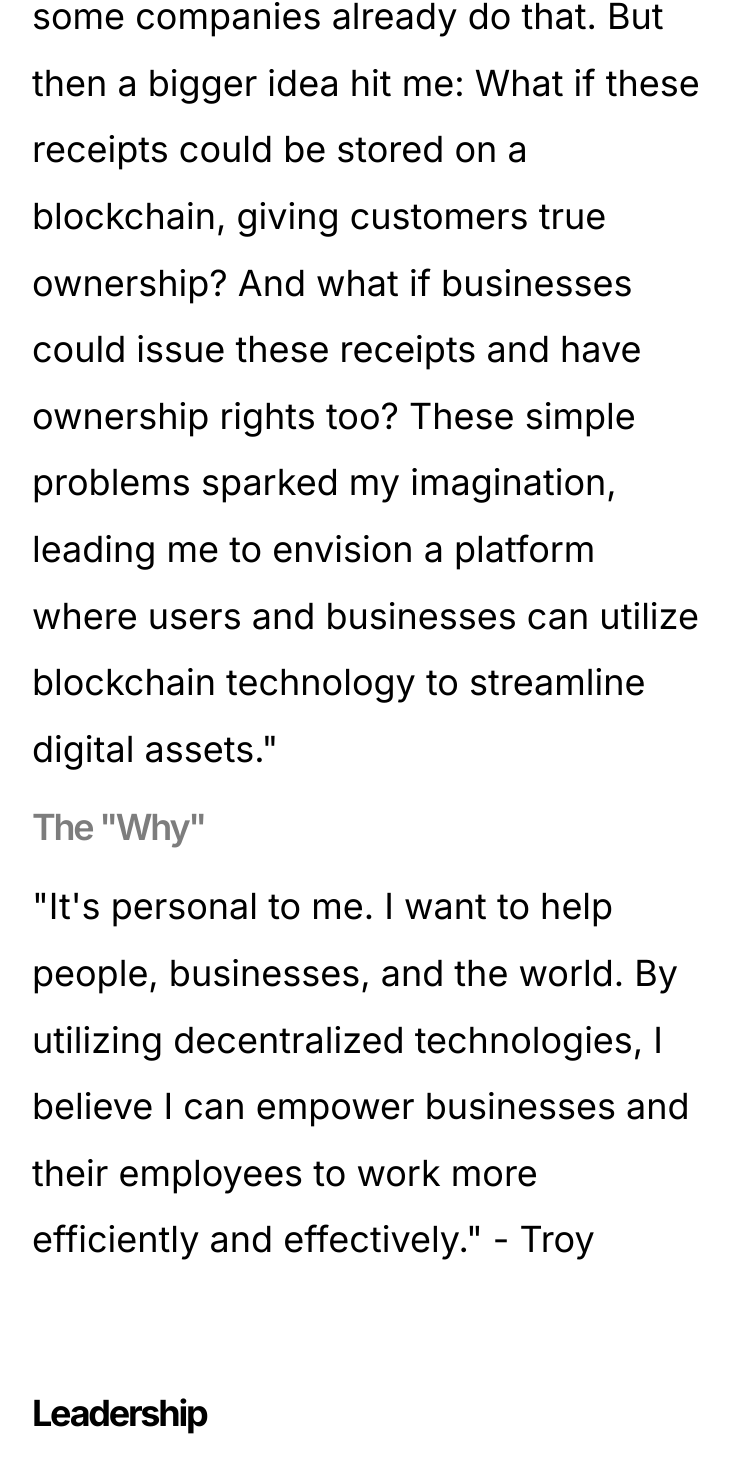
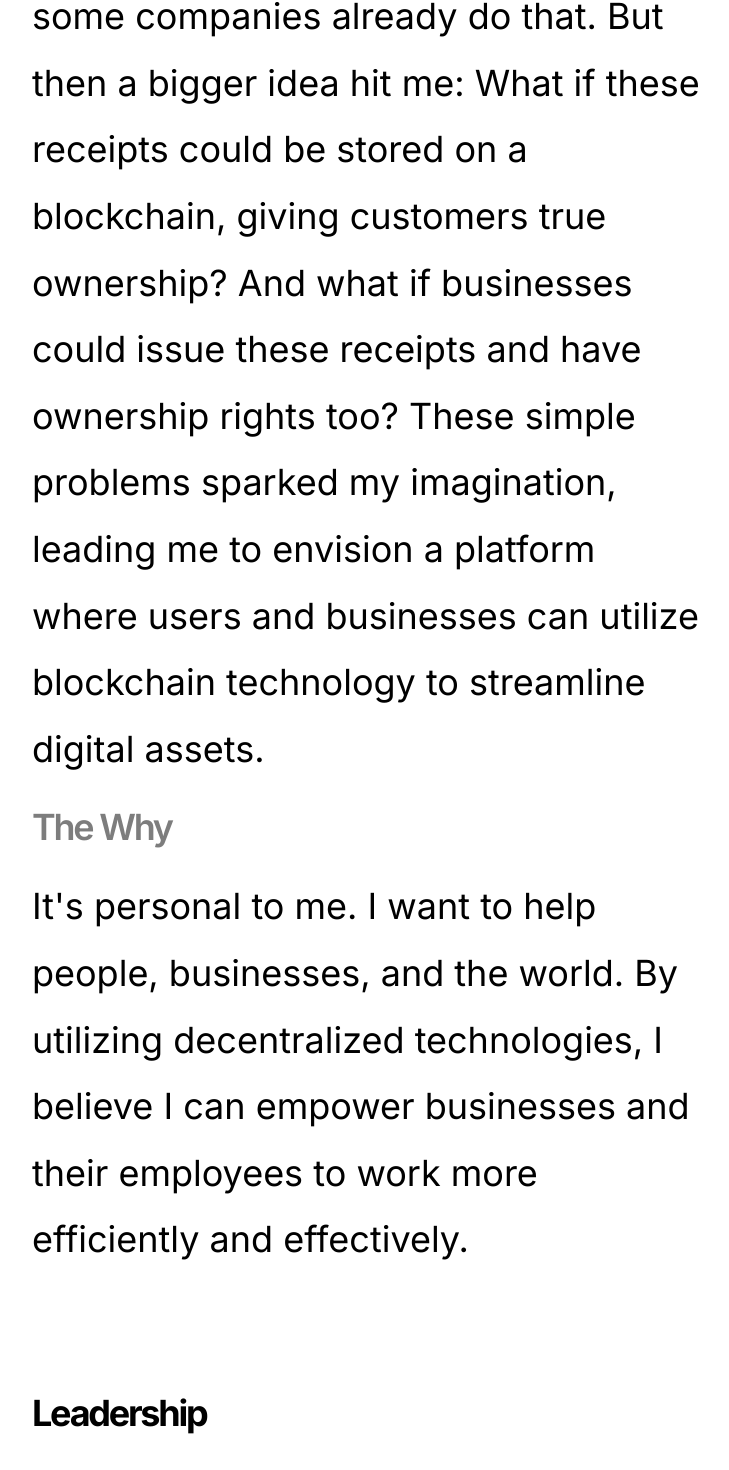
Before and after one commit to troyistroyenzo/Verifi, a Next.js app: page /about in a window 1280 px wide. Shown: the part 896-2366 px from the top of the page, without its empty margins (272-1001 px from the left). Built offline with nearby package versions, Linux system fonts and the light colour scheme.

Commit message:
removed quotations

```diff
--- a/app/about/page.tsx
+++ b/app/about/page.tsx
@@ -69,7 +69,7 @@ import {
               lineHeight={1.85}
               color={'black'}
               fontSize={useBreakpointValue({ base: '3xl', md: '4xl' })}>
-              "While buying a cup of coffee, I had a thought: Why not use QR codes instead of paper receipts? It turns out some companies already do that. But then a bigger idea hit me: What if these receipts could be stored on a blockchain, giving customers true ownership? And what if businesses could issue these receipts and have ownership rights too? These simple problems sparked my imagination, leading me to envision a platform where users and businesses can utilize blockchain technology to streamline digital assets."
+              While buying a cup of coffee, I had a thought: Why not use QR codes instead of paper receipts? It turns out some companies already do that. But then a bigger idea hit me: What if these receipts could be stored on a blockchain, giving customers true ownership? And what if businesses could issue these receipts and have ownership rights too? These simple problems sparked my imagination, leading me to envision a platform where users and businesses can utilize blockchain technology to streamline digital assets.
             </Text>
               <Text
               fontWeight={600}
@@ -77,14 +77,14 @@ import {
               color={'#7d7d7d'}
               letterSpacing={-2.25}
               fontSize={useBreakpointValue({ base: '3xl', md: '4xl' })}>
-              The "Why"
+              The Why
             </Text>
             <Text
               fontWeight={400}
               lineHeight={1.85}
               color={'black'}
               fontSize={useBreakpointValue({ base: '3xl', md: '4xl' })}>
-                "It's personal to me. I want to help people, businesses, and the world. By utilizing decentralized technologies, I believe I can empower businesses and their employees to work more efficiently and effectively." - Troy
+                It's personal to me. I want to help people, businesses, and the world. By utilizing decentralized technologies, I believe I can empower businesses and their employees to work more efficiently and effectively.
             </Text>
 
 
```
